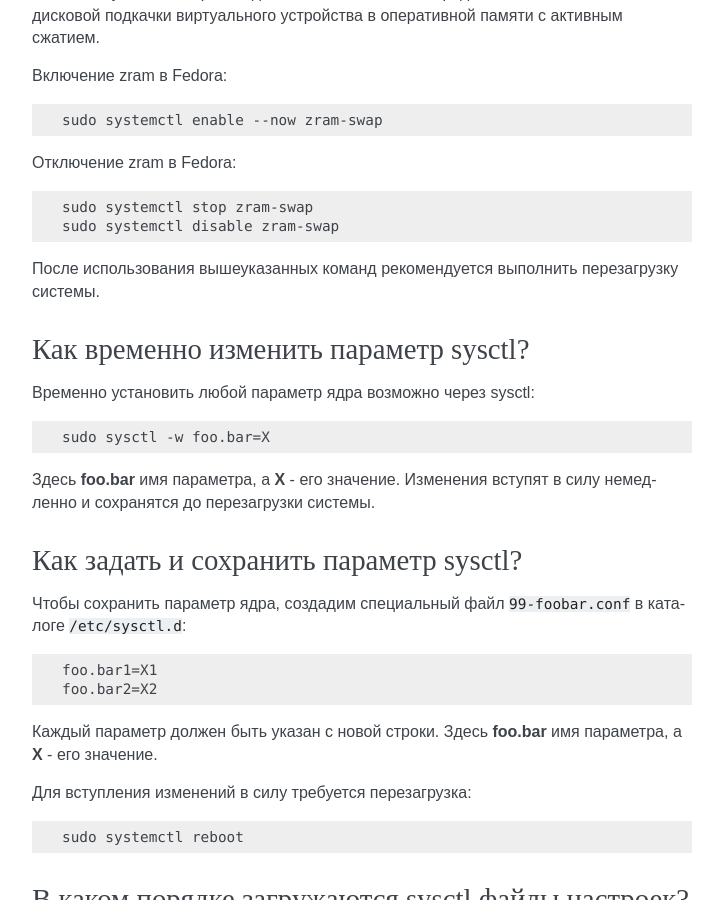
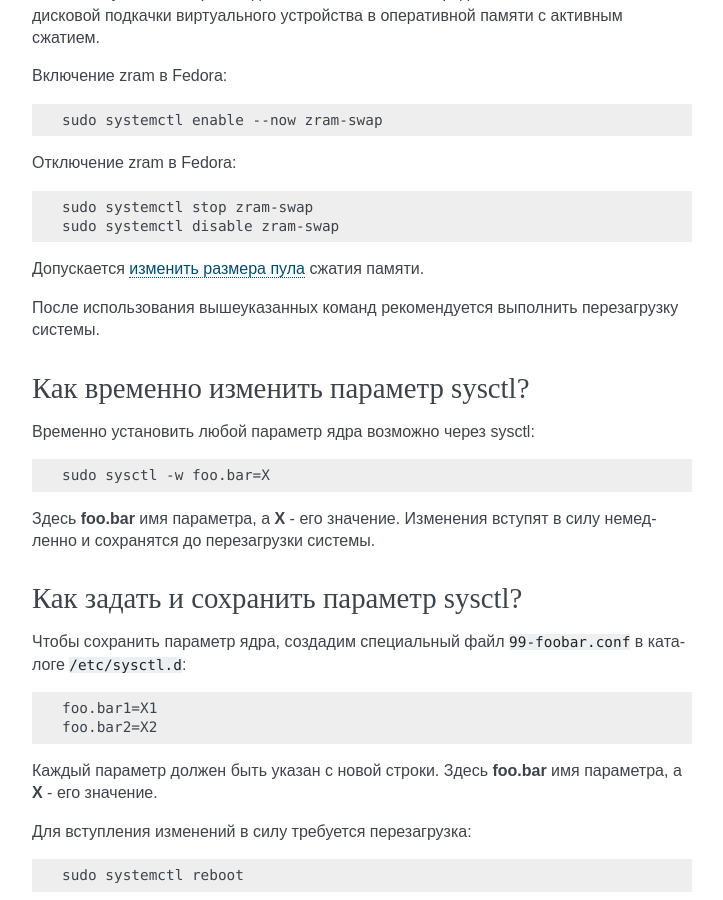
Before and after one commit to RussianFedora/FAQ, a Sphinx documentation site: the page built from source/administration.rst, in a window 1280 px wide and 900 px high, scrolled down 6426 px. Shown: the whole window, without its empty margins (388-1111 px from the left). Built offline with Sphinx 7.4.7, drawn with Linux system fonts in a browser that asks for light colours.

Commit message:
Added internal hyperlink to memory-compression question.

```diff
--- a/source/administration.rst
+++ b/source/administration.rst
@@ -414,6 +414,8 @@
 
     sudo systemctl stop zram-swap
     sudo systemctl disable zram-swap
+
+Допускается :ref:`изменить размера пула <zram-pool-size>` сжатия памяти.
 
 После использования вышеуказанных команд рекомендуется выполнить перезагрузку системы.
 
```
